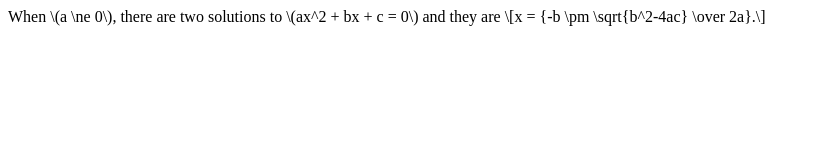
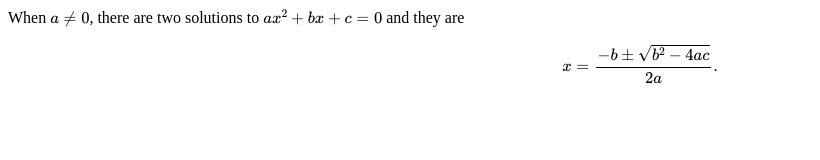
Before and after one commit to devopstesting-ai/devopstesting-ai.github.io, a plain HTML site: page index.html in a window 1280 px wide. Shown: the whole page, without its empty margins (0-820 px from the left). Drawn offline with nearby package versions, Linux system fonts and the light colour scheme.

Commit message:
remove comments

```diff
--- a/index.html
+++ b/index.html
@@ -3,11 +3,11 @@
 		  <meta charset="utf-8">
 		    <meta name="viewport" content="width=device-width">
 		      <title>MathJax example</title>
-		        <!--<script src="https://polyfill.io/v3/polyfill.min.js?features=es6"></script>
+		        <script src="https://polyfill.io/v3/polyfill.min.js?features=es6"></script>
 			  <script id="MathJax-script" async
 				            src="https://cdn.jsdelivr.net/npm/mathjax@3/es5/tex-mml-chtml.js">
 					      </script>
-					      -->
+
 	</head>
 	<body>
 		<p>
```
